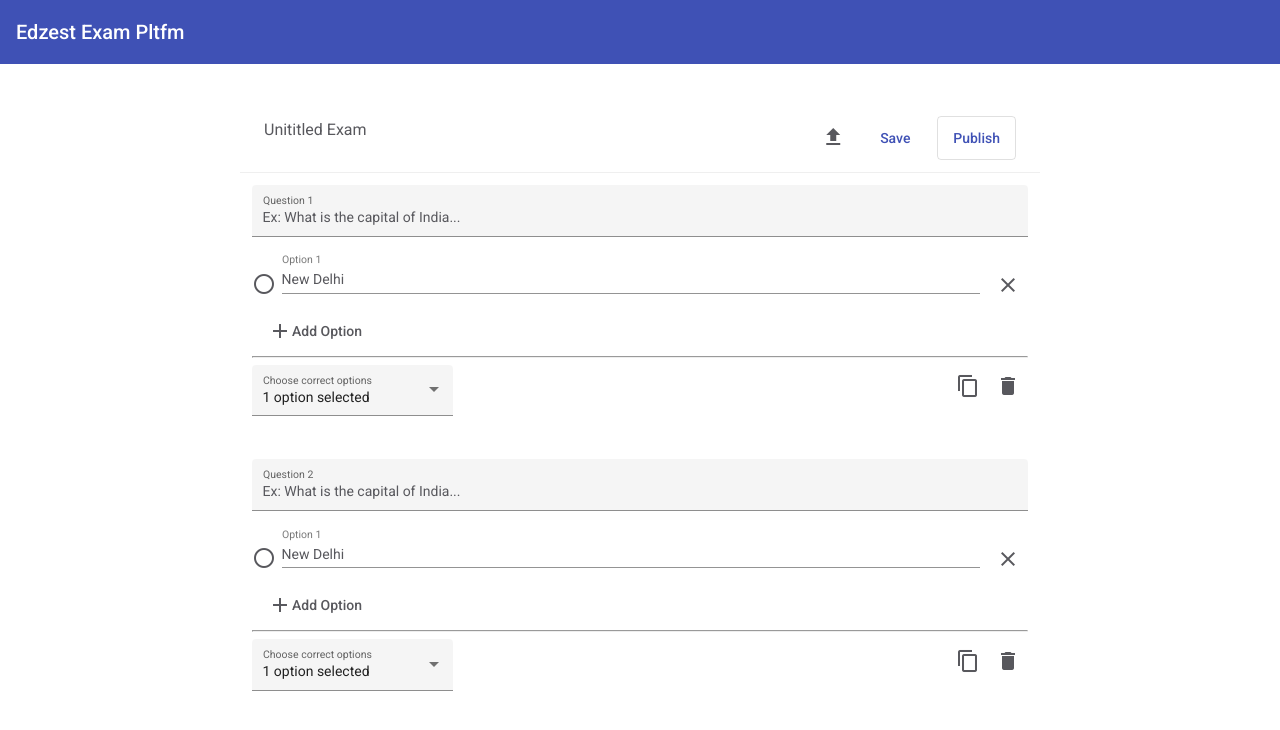
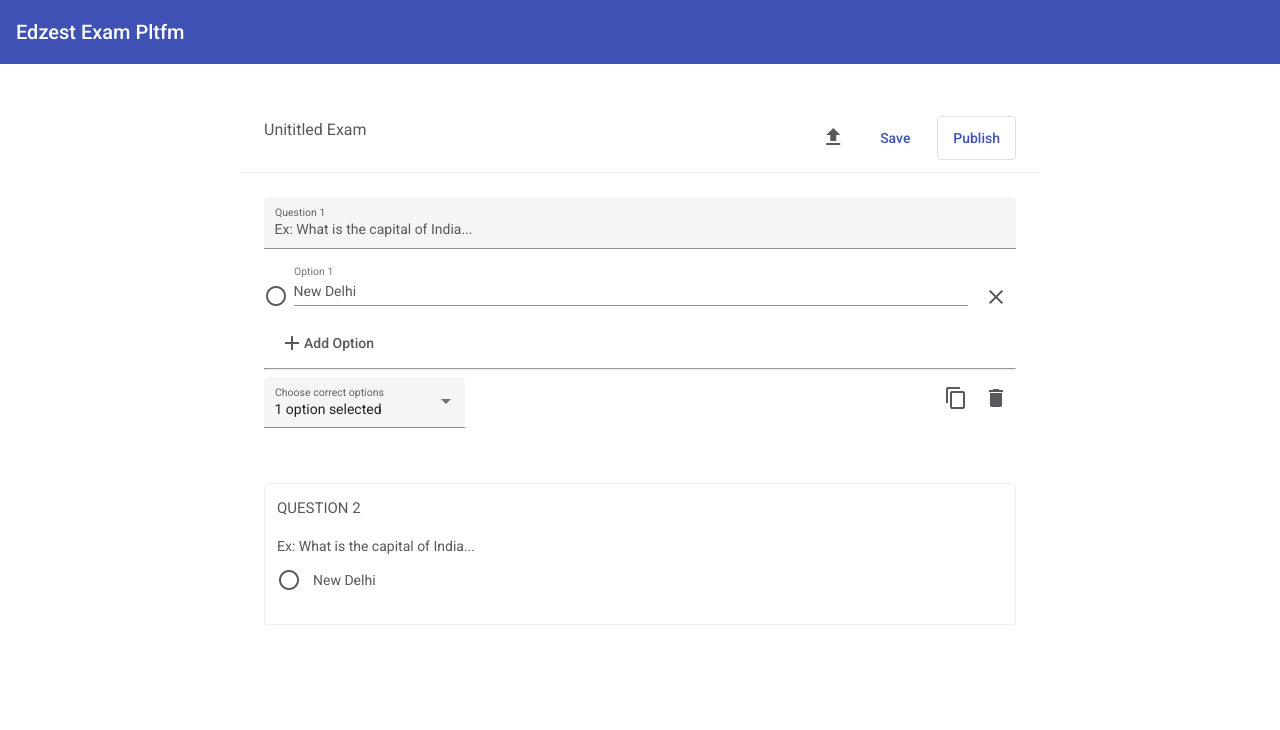
Before and after one commit to edzest/eep-dashboard, an Angular app: page /admin/create-test in a window 1280 px wide. Both pictures are taken after a click on the button "content_copy". Shown: the top 730 px of the page. Built offline with nearby package versions, Linux system fonts and the light colour scheme.

Commit message:
Add question display component

```diff
--- a/src/app/admin-dashboard/admin-dashboard.module.ts
+++ b/src/app/admin-dashboard/admin-dashboard.module.ts
@@ -10,6 +10,7 @@ import { MatTooltipModule } from '@angular/material/tooltip';
 import { MatSelectModule } from '@angular/material/select';
 import { FormsModule, ReactiveFormsModule } from '@angular/forms';
 import { QuestionEditorComponent } from './create-test/question-editor/question-editor.component';
+import { QuestionDisplayComponent } from './create-test/question-display/question-display.component';
 
 
 
@@ -17,7 +18,8 @@ import { QuestionEditorComponent } from './create-test/question-editor/question-
   declarations: [
     AdminDashboardComponent,
     CreateTestComponent,
-    QuestionEditorComponent
+    QuestionEditorComponent,
+    QuestionDisplayComponent
   ],
   imports: [
     CommonModule,
--- a/src/app/admin-dashboard/create-test/create-test.component.html
+++ b/src/app/admin-dashboard/create-test/create-test.component.html
@@ -19,12 +19,15 @@
             <p>Click <span class="action-text" (click)="addNewQuestion()">here</span> to create one.</p>
         </div>
         <div *ngFor="let question of allQuestions;let qIndex = index;">
-            <app-question-editor
+            <app-question-display
                 [question]="question"
                 [qIndex]="qIndex"
+                [currentlyEditingQIdx]="currentQIdx"
                 (deleteQuestion)="deleteQuestion($event)"
-                (duplicateQuestion)="duplicateQuestion($event)">
-            </app-question-editor>
+                (duplicateQuestion)="duplicateQuestion($event)"
+                (containerClicked)="onQuestionContainerClick($event)">
+            </app-question-display>
+
         </div>
         <div class="new-question">
             <!-- <p>Add new question</p> -->
--- a/src/app/admin-dashboard/create-test/create-test.component.ts
+++ b/src/app/admin-dashboard/create-test/create-test.component.ts
@@ -19,11 +19,14 @@ export class CreateTestComponent implements OnInit {
     }
   ];
 
-  currentQIdx: number = 0;
+  currentQIdx: number | undefined | null;
 
   constructor() { }
 
   ngOnInit(): void {
+    if (this.allQuestions.length == 1) {
+      this.currentQIdx = 0;
+    }
   }
 
 
@@ -35,7 +38,6 @@ export class CreateTestComponent implements OnInit {
     const question: McqQuestion = this.allQuestions[qIndex];
     const questionCopy: McqQuestion = JSON.parse(JSON.stringify(question));
     this.allQuestions.splice(qIndex+1, 0, questionCopy);
-    this.currentQIdx++;
   }
 
   /**
@@ -44,9 +46,8 @@ export class CreateTestComponent implements OnInit {
    */
   deleteQuestion(qIndex: number) {
     this.allQuestions.splice(qIndex, 1);
+    this.currentQIdx = null;
   }
-
-
 
 
   /**
@@ -67,4 +68,9 @@ export class CreateTestComponent implements OnInit {
     this.allQuestions.push(question);
     this.currentQIdx = 0;
   }
+
+
+  onQuestionContainerClick(qIndex: number) {
+    this.currentQIdx = qIndex;
+  }
 }
--- /dev/null
+++ b/src/app/admin-dashboard/create-test/question-display/question-display.component.css
@@ -0,0 +1,38 @@
+.container {
+    padding: 12px;
+    margin: 12px;
+}
+
+#display {
+    border: 1px solid var(--line);
+    border-radius: var(--radius);
+    padding: 12px;
+}
+
+.options {
+    display: flex;
+    align-items: center;
+    gap: 12px;
+}
+.footer {
+    display: flex;
+    gap: 10px;
+    justify-content: space-between;
+    flex-direction: row-reverse;
+}
+
+.footer-actions {
+    display: flex;
+    flex-direction: row-reverse;
+}
+
+#edit-message {
+    font-size: smaller;
+    text-align: center;
+    opacity: 0;
+    transition: opacity .3s;
+}
+
+.container:hover #edit-message {
+    opacity: 1;
+}
--- /dev/null
+++ b/src/app/admin-dashboard/create-test/question-display/question-display.component.html
@@ -0,0 +1,59 @@
+<div class="container" (click)="onContainerClick()">
+    <div id="display" *ngIf="!editMode">
+        <div>
+            <h4>QUESTION {{qIndex + 1}}</h4>
+            <p>{{question.question}}</p>
+
+            <div *ngFor="let option of question.options" class="options">
+                <mat-icon>
+                    radio_button_unchecked
+                </mat-icon>
+                <span>{{option.option}}</span>
+            </div>
+        </div>
+        <div id="edit-message">
+            Click to edit this question
+        </div>
+    </div>
+    <div *ngIf="editMode">
+        <app-question-editor
+            [question]="question"
+            [qIndex]="qIndex">
+        </app-question-editor>
+        <hr>
+        <div class="footer">
+            <div id="footer-actions">
+                <button mat-icon-button aria-label="duplicate" matTooltip="Duplicate">
+                    <mat-icon (click)="onDuplicateQuestion(qIndex)">
+                        content_copy
+                    </mat-icon>
+                </button>
+                <button mat-icon-button aria-label="delete" matTooltip="Delete">
+                    <mat-icon (click)="onDeleteQuestion(qIndex)">
+                        delete
+                    </mat-icon>
+                </button>
+            </div>
+            <div id="correct-answer-container" *ngIf="question.options.length > 0">
+                <mat-form-field appearance="fill">
+                    <mat-label>Choose correct options</mat-label>
+                    <mat-select [(ngModel)]="question.correctOptions" multiple>
+                        <mat-select-trigger>
+                        {{question.correctOptions?.length}}
+                        <span *ngIf="question.correctOptions.length > 1" class="example-additional-selection">
+                            options
+                        </span>
+                        <span *ngIf="question.correctOptions.length == 1" class="example-additional-selection">
+                            option
+                        </span>
+                        selected
+                        </mat-select-trigger>
+                        <mat-option *ngFor="let option of question.options;" [value]="option.option">
+                            {{option.option}}
+                        </mat-option>
+                    </mat-select>
+                </mat-form-field>
+            </div>
+        </div>
+    </div>
+</div>
--- /dev/null
+++ b/src/app/admin-dashboard/create-test/question-display/question-display.component.ts
@@ -0,0 +1,50 @@
+import { Component, EventEmitter, Input, OnChanges, OnInit, Output, SimpleChanges } from '@angular/core';
+import { McqQuestion } from '../question-types';
+
+@Component({
+  selector: 'app-question-display',
+  templateUrl: './question-display.component.html',
+  styleUrls: ['./question-display.component.css']
+})
+export class QuestionDisplayComponent implements OnInit, OnChanges {
+
+  constructor() { }
+
+  @Input() question!: McqQuestion;
+  @Input() qIndex!: number;
+  @Input() currentlyEditingQIdx: number | undefined | null;
+
+  @Output() deleteQuestion: EventEmitter<number> = new EventEmitter();
+  @Output() duplicateQuestion: EventEmitter<number> = new EventEmitter();
+  @Output() containerClicked: EventEmitter<number> = new EventEmitter();
+
+
+  editMode: boolean = false;
+
+  ngOnInit(): void {
+  }
+
+  ngOnChanges(changes: SimpleChanges): void {
+    console.log(`changed values`);
+    console.log(changes);
+    this.editMode = this.currentlyEditingQIdx == this.qIndex;
+  }
+
+  onDuplicateQuestion(qIndex: number) {
+    this.duplicateQuestion.emit(qIndex);
+  }
+
+  onDeleteQuestion(qIndex: number) {
+    this.deleteQuestion.emit(qIndex);
+  }
+
+  onContainerClick() {
+    console.log('Emitting container clicked');
+    if (!this.editMode) {
+      console.log('Emitting qIndex');
+      this.editMode = true;
+      this.containerClicked.emit(this.qIndex);
+    }
+  }
+
+}
--- a/src/app/admin-dashboard/create-test/question-editor/question-editor.component.css
+++ b/src/app/admin-dashboard/create-test/question-editor/question-editor.component.css
@@ -1,21 +1,6 @@
-.mcq {
-    padding: 12px;
-}
 
 .option {
     display: flex;
     align-items: center;
     gap: 8px;
 }
-
-.mcq .footer {
-    display: flex;
-    gap: 10px;
-    justify-content: space-between;
-    flex-direction: row-reverse;
-}
-
-.footer-actions {
-    display: flex;
-    flex-direction: row-reverse;
-}
--- a/src/app/admin-dashboard/create-test/question-editor/question-editor.component.html
+++ b/src/app/admin-dashboard/create-test/question-editor/question-editor.component.html
@@ -33,43 +33,5 @@
             </mat-icon>
             <span>Add Option</span>
         </button>
-
-        <hr>
-
-        <div class="footer">
-            <div id="footer-actions">
-                <button mat-icon-button aria-label="duplicate" matTooltip="Duplicate">
-                    <mat-icon (click)="onDuplicateQuestion(qIndex)">
-                        content_copy
-                    </mat-icon>
-                </button>
-                <button mat-icon-button aria-label="delete" matTooltip="Delete">
-                    <mat-icon (click)="onDeleteQuestion(qIndex)">
-                        delete
-                    </mat-icon>
-                </button>
-            </div>
-            <div id="correct-answer-container" *ngIf="question.options.length > 0">
-                <mat-form-field appearance="fill">
-                    <mat-label>Choose correct options</mat-label>
-                    <mat-select [(ngModel)]="question.correctOptions" multiple>
-                        <mat-select-trigger>
-                        {{question.correctOptions?.length}}
-                        <span *ngIf="question.correctOptions.length > 1" class="example-additional-selection">
-                            options
-                        </span>
-                        <span *ngIf="question.correctOptions.length == 1" class="example-additional-selection">
-                            option
-                        </span>
-                        selected
-                        </mat-select-trigger>
-                        <mat-option *ngFor="let option of question.options;" [value]="option.option">
-                            {{option.option}}
-                        </mat-option>
-                    </mat-select>
-                </mat-form-field>
-            </div>
-        </div>
-
     </div>
 </div>
```
Also changed, not shown: 1 other file (tests, documents, lock files or other folders).
